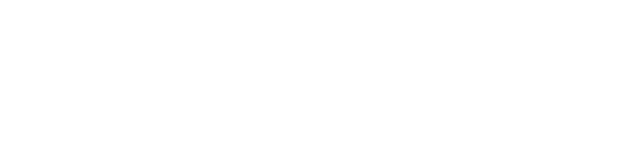
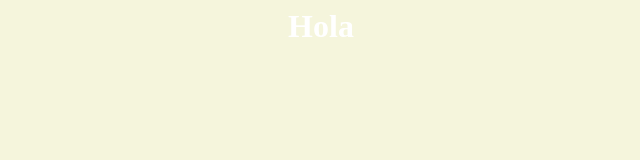
Before and after one commit to jegusquiza/jotajota, a plain HTML site: page index.html in a window 1280 px wide. Shown: the whole page, without its empty margins (319-959 px from the left). Drawn offline with Linux system fonts and the light colour scheme.

Commit message:
Update index.html

```diff
--- a/index.html
+++ b/index.html
@@ -10,7 +10,7 @@
 
   <style>
     body {
-      background-color: #fff;
+      background-color:Beige ;
       color: #fff;
       text-align:center;
     }
```
